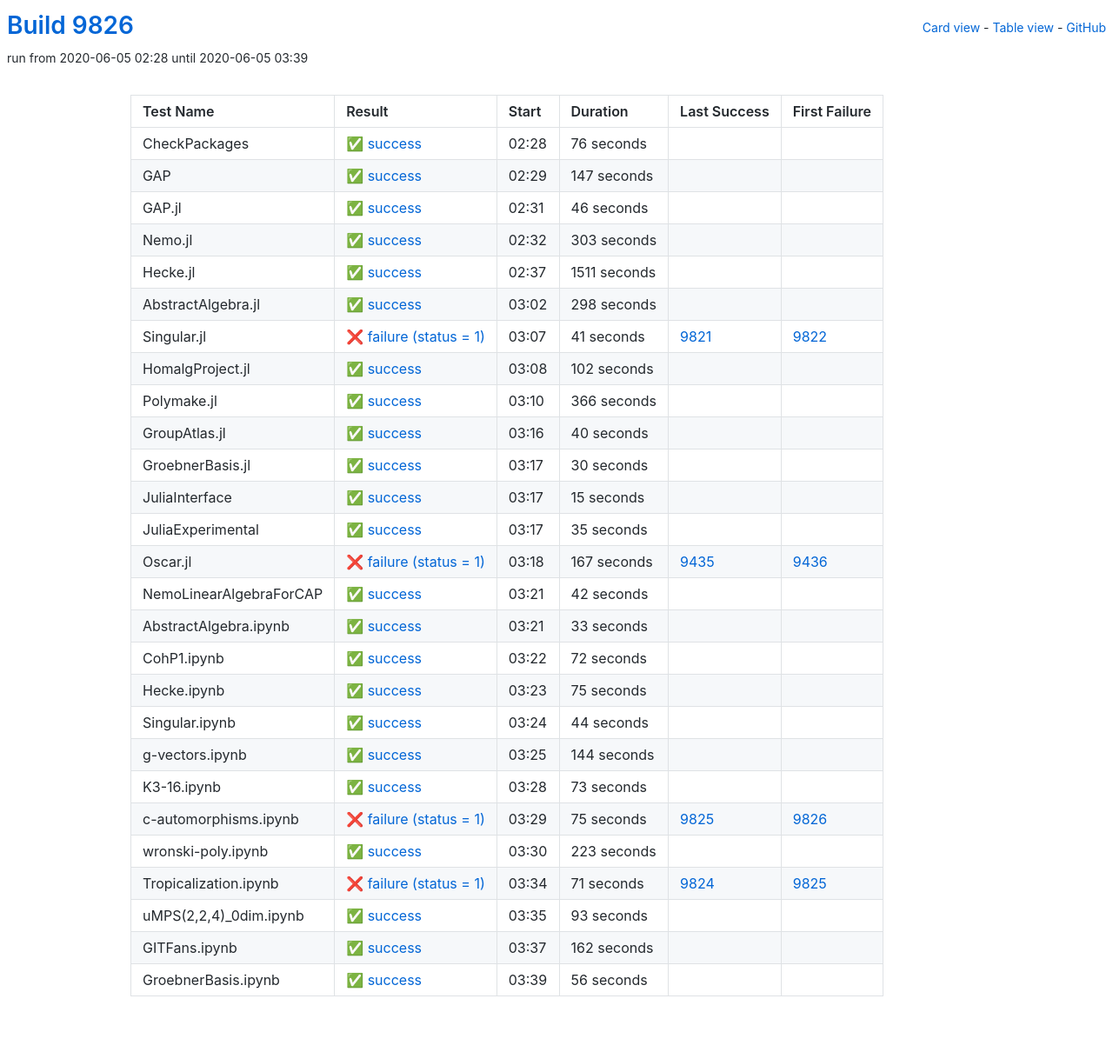
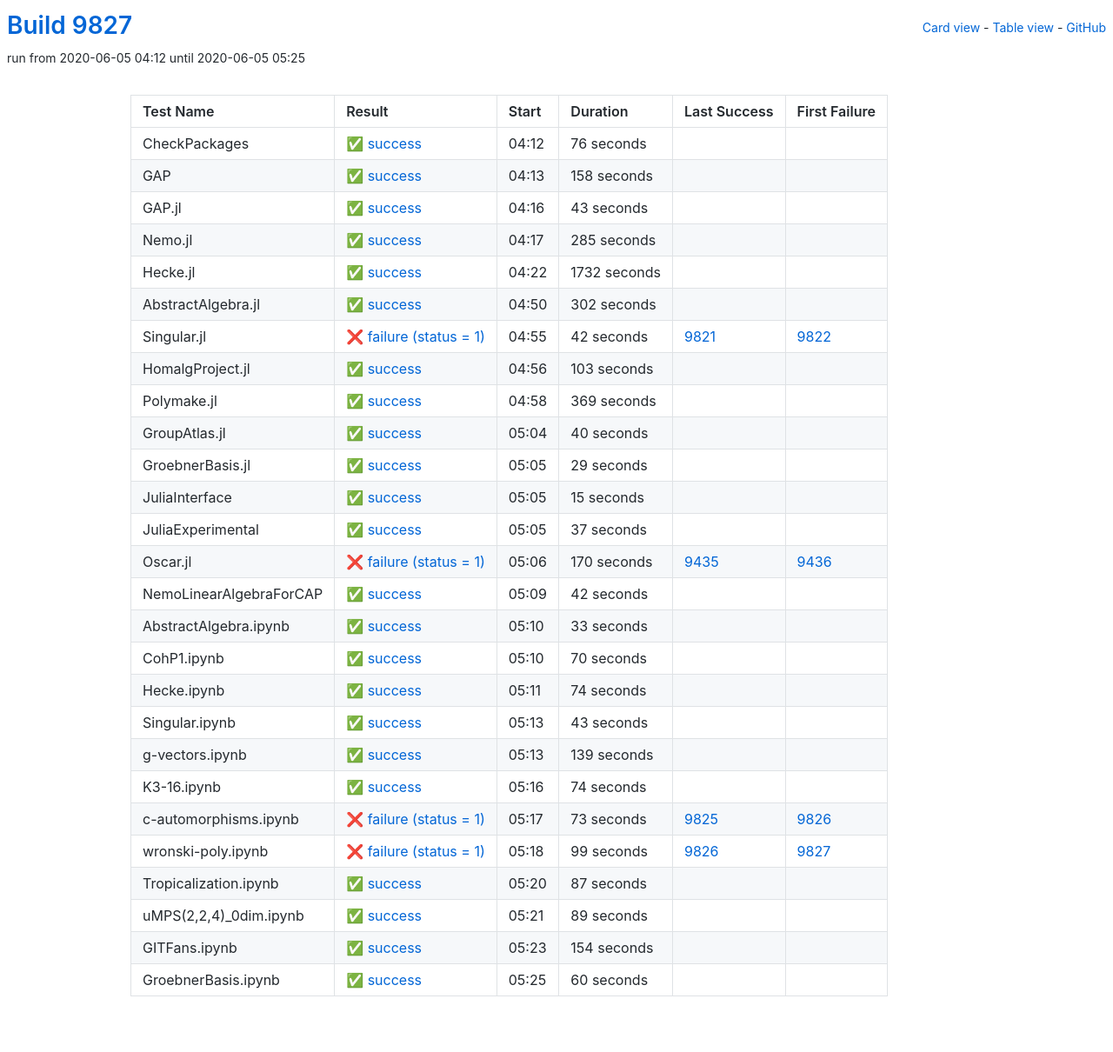
Before and after one commit to oscar-system/oscar-ci-status, a Jekyll site: the page built from table.html, in a window 1280 px wide. Shown: the whole page at 87% size. Built offline with Jekyll 4.4.1, drawn with Linux system fonts in a browser that asks for light colours.

Commit message:
Build 9827

```diff
--- a/_data/ci.yml
+++ b/_data/ci.yml
@@ -1,5 +1,5 @@
-build: 9826
-build_url: https://oscarci.mathematik.uni-kl.de/job/oscar/9826/
+build: 9827
+build_url: https://oscarci.mathematik.uni-kl.de/job/oscar/9827/
 job: oscar
 tests:
 - duration: 76
@@ -9,105 +9,105 @@
   id: checkpackages
   last_success: false
   last_success_url: null
-  log: https://oscarci.mathematik.uni-kl.de/job/oscar/9826/artifact/logs/build-9826/CheckPackages.log
+  log: https://oscarci.mathematik.uni-kl.de/job/oscar/9827/artifact/logs/build-9827/CheckPackages.log
   name: CheckPackages
-  start: 2020-06-05 02:28
+  start: 2020-06-05 04:12
   status: success
   success: true
-- duration: 147
+- duration: 158
   exitcode: 0
   first_failure: false
   first_failure_url: null
   id: gap
   last_success: false
   last_success_url: null
-  log: https://oscarci.mathematik.uni-kl.de/job/oscar/9826/artifact/logs/build-9826/GAP.log
+  log: https://oscarci.mathematik.uni-kl.de/job/oscar/9827/artifact/logs/build-9827/GAP.log
   name: GAP
-  start: 2020-06-05 02:29
+  start: 2020-06-05 04:13
   status: success
   success: true
-- duration: 46
+- duration: 43
   exitcode: 0
   first_failure: false
   first_failure_url: null
   id: gap-jl
   last_success: false
   last_success_url: null
-  log: https://oscarci.mathematik.uni-kl.de/job/oscar/9826/artifact/logs/build-9826/GAP.jl.log
+  log: https://oscarci.mathematik.uni-kl.de/job/oscar/9827/artifact/logs/build-9827/GAP.jl.log
   name: GAP.jl
-  start: 2020-06-05 02:31
+  start: 2020-06-05 04:16
   status: success
   success: true
-- duration: 303
+- duration: 285
   exitcode: 0
   first_failure: false
   first_failure_url: null
   id: nemo-jl
   last_success: false
   last_success_url: null
-  log: https://oscarci.mathematik.uni-kl.de/job/oscar/9826/artifact/logs/build-9826/Nemo.jl.log
+  log: https://oscarci.mathematik.uni-kl.de/job/oscar/9827/artifact/logs/build-9827/Nemo.jl.log
   name: Nemo.jl
-  start: 2020-06-05 02:32
+  start: 2020-06-05 04:17
   status: success
   success: true
-- duration: 1511
+- duration: 1732
   exitcode: 0
   first_failure: false
   first_failure_url: null
   id: hecke-jl
   last_success: false
   last_success_url: null
-  log: https://oscarci.mathematik.uni-kl.de/job/oscar/9826/artifact/logs/build-9826/Hecke.jl.log
+  log: https://oscarci.mathematik.uni-kl.de/job/oscar/9827/artifact/logs/build-9827/Hecke.jl.log
   name: Hecke.jl
-  start: 2020-06-05 02:37
+  start: 2020-06-05 04:22
   status: success
   success: true
-- duration: 298
+- duration: 302
   exitcode: 0
   first_failure: false
   first_failure_url: null
   id: abstractalgebra-jl
   last_success: false
   last_success_url: null
-  log: https://oscarci.mathematik.uni-kl.de/job/oscar/9826/artifact/logs/build-9826/AbstractAlgebra.jl.log
+  log: https://oscarci.mathematik.uni-kl.de/job/oscar/9827/artifact/logs/build-9827/AbstractAlgebra.jl.log
   name: AbstractAlgebra.jl
-  start: 2020-06-05 03:02
+  start: 2020-06-05 04:50
   status: success
   success: true
-- duration: 41
+- duration: 42
   exitcode: 1
   first_failure: 9822
   first_failure_url: https://oscarci.mathematik.uni-kl.de/job/oscar/9822/
   id: singular-jl
   last_success: 9821
   last_success_url: https://oscarci.mathematik.uni-kl.de/job/oscar/9821/
-  log: https://oscarci.mathematik.uni-kl.de/job/oscar/9826/artifact/logs/build-9826/Singular.jl.log
+  log: https://oscarci.mathematik.uni-kl.de/job/oscar/9827/artifact/logs/build-9827/Singular.jl.log
   name: Singular.jl
-  start: 2020-06-05 03:07
+  start: 2020-06-05 04:55
   status: failure
   success: false
-- duration: 102
+- duration: 103
   exitcode: 0
   first_failure: false
   first_failure_url: null
   id: homalgproject-jl
   last_success: false
   last_success_url: null
-  log: https://oscarci.mathematik.uni-kl.de/job/oscar/9826/artifact/logs/build-9826/HomalgProject.jl.log
+  log: https://oscarci.mathematik.uni-kl.de/job/oscar/9827/artifact/logs/build-9827/HomalgProject.jl.log
   name: HomalgProject.jl
-  start: 2020-06-05 03:08
+  start: 2020-06-05 04:56
   status: success
   success: true
-- duration: 366
+- duration: 369
   exitcode: 0
   first_failure: false
   first_failure_url: null
   id: polymake-jl
   last_success: false
   last_success_url: null
-  log: https://oscarci.mathematik.uni-kl.de/job/oscar/9826/artifact/logs/build-9826/Polymake.jl.log
+  log: https://oscarci.mathematik.uni-kl.de/job/oscar/9827/artifact/logs/build-9827/Polymake.jl.log
   name: Polymake.jl
-  start: 2020-06-05 03:10
+  start: 2020-06-05 04:58
   status: success
   success: true
 - duration: 40
@@ -117,21 +117,21 @@
   id: groupatlas-jl
   last_success: false
   last_success_url: null
-  log: https://oscarci.mathematik.uni-kl.de/job/oscar/9826/artifact/logs/build-9826/GroupAtlas.jl.log
+  log: https://oscarci.mathematik.uni-kl.de/job/oscar/9827/artifact/logs/build-9827/GroupAtlas.jl.log
   name: GroupAtlas.jl
-  start: 2020-06-05 03:16
+  start: 2020-06-05 05:04
   status: success
   success: true
-- duration: 30
+- duration: 29
   exitcode: 0
   first_failure: false
   first_failure_url: null
   id: groebnerbasis-jl
   last_success: false
   last_success_url: null
-  log: https://oscarci.mathematik.uni-kl.de/job/oscar/9826/artifact/logs/build-9826/GroebnerBasis.jl.log
+  log: https://oscarci.mathematik.uni-kl.de/job/oscar/9827/artifact/logs/build-9827/GroebnerBasis.jl.log
   name: GroebnerBasis.jl
-  start: 2020-06-05 03:17
+  start: 2020-06-05 05:05
   status: success
   success: true
 - duration: 15
@@ -141,33 +141,33 @@
   id: juliainterface
   last_success: false
   last_success_url: null
-  log: https://oscarci.mathematik.uni-kl.de/job/oscar/9826/artifact/logs/build-9826/JuliaInterface.log
+  log: https://oscarci.mathematik.uni-kl.de/job/oscar/9827/artifact/logs/build-9827/JuliaInterface.log
   name: JuliaInterface
-  start: 2020-06-05 03:17
+  start: 2020-06-05 05:05
   status: success
   success: true
-- duration: 35
+- duration: 37
   exitcode: 0
   first_failure: false
   first_failure_url: null
   id: juliaexperimental
   last_success: false
   last_success_url: null
-  log: https://oscarci.mathematik.uni-kl.de/job/oscar/9826/artifact/logs/build-9826/JuliaExperimental.log
+  log: https://oscarci.mathematik.uni-kl.de/job/oscar/9827/artifact/logs/build-9827/JuliaExperimental.log
   name: JuliaExperimental
-  start: 2020-06-05 03:17
+  start: 2020-06-05 05:05
   status: success
   success: true
-- duration: 167
+- duration: 170
   exitcode: 1
   first_failure: 9436
   first_failure_url: https://oscarci.mathematik.uni-kl.de/job/oscar/9436/
   id: oscar-jl
   last_success: 9435
   last_success_url: https://oscarci.mathematik.uni-kl.de/job/oscar/9435/
-  log: https://oscarci.mathematik.uni-kl.de/job/oscar/9826/artifact/logs/build-9826/Oscar.jl.log
+  log: https://oscarci.mathematik.uni-kl.de/job/oscar/9827/artifact/logs/build-9827/Oscar.jl.log
   name: Oscar.jl
-  start: 2020-06-05 03:18
+  start: 2020-06-05 05:06
   status: failure
   success: false
 - duration: 42
@@ -177,9 +177,9 @@
   id: nemolinearalgebraforcap
   last_success: false
   last_success_url: null
-  log: https://oscarci.mathematik.uni-kl.de/job/oscar/9826/artifact/logs/build-9826/NemoLinearAlgebraForCAP.log
+  log: https://oscarci.mathematik.uni-kl.de/job/oscar/9827/artifact/logs/build-9827/NemoLinearAlgebraForCAP.log
   name: NemoLinearAlgebraForCAP
-  start: 2020-06-05 03:21
+  start: 2020-06-05 05:09
   status: success
   success: true
 - duration: 33
@@ -189,140 +189,140 @@
   id: abstractalgebra-ipynb
   last_success: false
   last_success_url: null
-  log: https://oscarci.mathematik.uni-kl.de/job/oscar/9826/artifact/logs/build-9826/AbstractAlgebra.ipynb.log
+  log: https://oscarci.mathematik.uni-kl.de/job/oscar/9827/artifact/logs/build-9827/AbstractAlgebra.ipynb.log
   name: AbstractAlgebra.ipynb
-  start: 2020-06-05 03:21
+  start: 2020-06-05 05:10
   status: success
   success: true
-- duration: 72
+- duration: 70
   exitcode: 0
   first_failure: false
   first_failure_url: null
   id: cohp1-ipynb
   last_success: false
   last_success_url: null
-  log: https://oscarci.mathematik.uni-kl.de/job/oscar/9826/artifact/logs/build-9826/CohP1.ipynb.log
+  log: https://oscarci.mathematik.uni-kl.de/job/oscar/9827/artifact/logs/build-9827/CohP1.ipynb.log
   name: CohP1.ipynb
-  start: 2020-06-05 03:22
+  start: 2020-06-05 05:10
   status: success
   success: true
-- duration: 75
+- duration: 74
   exitcode: 0
   first_failure: false
   first_failure_url: null
   id: hecke-ipynb
   last_success: false
   last_success_url: null
-  log: https://oscarci.mathematik.uni-kl.de/job/oscar/9826/artifact/logs/build-9826/Hecke.ipynb.log
+  log: https://oscarci.mathematik.uni-kl.de/job/oscar/9827/artifact/logs/build-9827/Hecke.ipynb.log
   name: Hecke.ipynb
-  start: 2020-06-05 03:23
+  start: 2020-06-05 05:11
   status: success
   success: true
-- duration: 44
+- duration: 43
   exitcode: 0
   first_failure: false
   first_failure_url: null
   id: singular-ipynb
   last_success: false
   last_success_url: null
-  log: https://oscarci.mathematik.uni-kl.de/job/oscar/9826/artifact/logs/build-9826/Singular.ipynb.log
+  log: https://oscarci.mathematik.uni-kl.de/job/oscar/9827/artifact/logs/build-9827/Singular.ipynb.log
   name: Singular.ipynb
-  start: 2020-06-05 03:24
+  start: 2020-06-05 05:13
   status: success
   success: true
-- duration: 144
+- duration: 139
   exitcode: 0
   first_failure: false
   first_failure_url: null
   id: g-vectors-ipynb
   last_success: false
   last_success_url: null
-  log: https://oscarci.mathematik.uni-kl.de/job/oscar/9826/artifact/logs/build-9826/g-vectors.ipynb.log
+  log: https://oscarci.mathematik.uni-kl.de/job/oscar/9827/artifact/logs/build-9827/g-vectors.ipynb.log
   name: g-vectors.ipynb
-  start: 2020-06-05 03:25
+  start: 2020-06-05 05:13
   status: success
   success: true
-- duration: 73
+- duration: 74
   exitcode: 0
   first_failure: false
   first_failure_url: null
   id: k3-16-ipynb
   last_success: false
   last_success_url: null
-  log: https://oscarci.mathematik.uni-kl.de/job/oscar/9826/artifact/logs/build-9826/K3-16.ipynb.log
+  log: https://oscarci.mathematik.uni-kl.de/job/oscar/9827/artifact/logs/build-9827/K3-16.ipynb.log
   name: K3-16.ipynb
-  start: 2020-06-05 03:28
+  start: 2020-06-05 05:16
   status: success
   success: true
-- duration: 75
+- duration: 73
   exitcode: 1
   first_failure: 9826
   first_failure_url: https://oscarci.mathematik.uni-kl.de/job/oscar/9826/
   id: c-automorphisms-ipynb
   last_success: 9825
   last_success_url: https://oscarci.mathematik.uni-kl.de/job/oscar/9825/
-  log: https://oscarci.mathematik.uni-kl.de/job/oscar/9826/artifact/logs/build-9826/c-automorphisms.ipynb.log
+  log: https://oscarci.mathematik.uni-kl.de/job/oscar/9827/artifact/logs/build-9827/c-automorphisms.ipynb.log
   name: c-automorphisms.ipynb
-  start: 2020-06-05 03:29
+  start: 2020-06-05 05:17
   status: failure
   success: false
-- duration: 223
+- duration: 99
+  exitcode: 1
+  first_failure: 9827
+  first_failure_url: https://oscarci.mathematik.uni-kl.de/job/oscar/9827/
+  id: wronski-poly-ipynb
+  last_success: 9826
+  last_success_url: https://oscarci.mathematik.uni-kl.de/job/oscar/9826/
+  log: https://oscarci.mathematik.uni-kl.de/job/oscar/9827/artifact/logs/build-9827/wronski-poly.ipynb.log
+  name: wronski-poly.ipynb
+  start: 2020-06-05 05:18
+  status: failure
+  success: false
+- duration: 87
   exitcode: 0
   first_failure: false
   first_failure_url: null
-  id: wronski-poly-ipynb
+  id: tropicalization-ipynb
   last_success: false
   last_success_url: null
-  log: https://oscarci.mathematik.uni-kl.de/job/oscar/9826/artifact/logs/build-9826/wronski-poly.ipynb.log
-  name: wronski-poly.ipynb
-  start: 2020-06-05 03:30
+  log: https://oscarci.mathematik.uni-kl.de/job/oscar/9827/artifact/logs/build-9827/Tropicalization.ipynb.log
+  name: Tropicalization.ipynb
+  start: 2020-06-05 05:20
   status: success
   success: true
-- duration: 71
-  exitcode: 1
-  first_failure: 9825
-  first_failure_url: https://oscarci.mathematik.uni-kl.de/job/oscar/9825/
-  id: tropicalization-ipynb
-  last_success: 9824
-  last_success_url: https://oscarci.mathematik.uni-kl.de/job/oscar/9824/
-  log: https://oscarci.mathematik.uni-kl.de/job/oscar/9826/artifact/logs/build-9826/Tropicalization.ipynb.log
-  name: Tropicalization.ipynb
-  start: 2020-06-05 03:34
-  status: failure
-  success: false
-- duration: 93
+- duration: 89
   exitcode: 0
   first_failure: false
   first_failure_url: null
   id: umps-2-2-4-0dim-ipynb
   last_success: false
   last_success_url: null
-  log: https://oscarci.mathematik.uni-kl.de/job/oscar/9826/artifact/logs/build-9826/uMPS-2-2-4-_0dim.ipynb.log
+  log: https://oscarci.mathematik.uni-kl.de/job/oscar/9827/artifact/logs/build-9827/uMPS-2-2-4-_0dim.ipynb.log
   name: uMPS(2,2,4)_0dim.ipynb
-  start: 2020-06-05 03:35
+  start: 2020-06-05 05:21
   status: success
   success: true
-- duration: 162
+- duration: 154
   exitcode: 0
   first_failure: false
   first_failure_url: null
   id: gitfans-ipynb
   last_success: false
   last_success_url: null
-  log: https://oscarci.mathematik.uni-kl.de/job/oscar/9826/artifact/logs/build-9826/GITFans.ipynb.log
+  log: https://oscarci.mathematik.uni-kl.de/job/oscar/9827/artifact/logs/build-9827/GITFans.ipynb.log
   name: GITFans.ipynb
-  start: 2020-06-05 03:37
+  start: 2020-06-05 05:23
   status: success
   success: true
-- duration: 56
+- duration: 60
   exitcode: 0
   first_failure: false
   first_failure_url: null
   id: groebnerbasis-ipynb
   last_success: false
   last_success_url: null
-  log: https://oscarci.mathematik.uni-kl.de/job/oscar/9826/artifact/logs/build-9826/GroebnerBasis.ipynb.log
+  log: https://oscarci.mathematik.uni-kl.de/job/oscar/9827/artifact/logs/build-9827/GroebnerBasis.ipynb.log
   name: GroebnerBasis.ipynb
-  start: 2020-06-05 03:39
+  start: 2020-06-05 05:25
   status: success
   success: true
```
Also changed, not shown: README.md.
